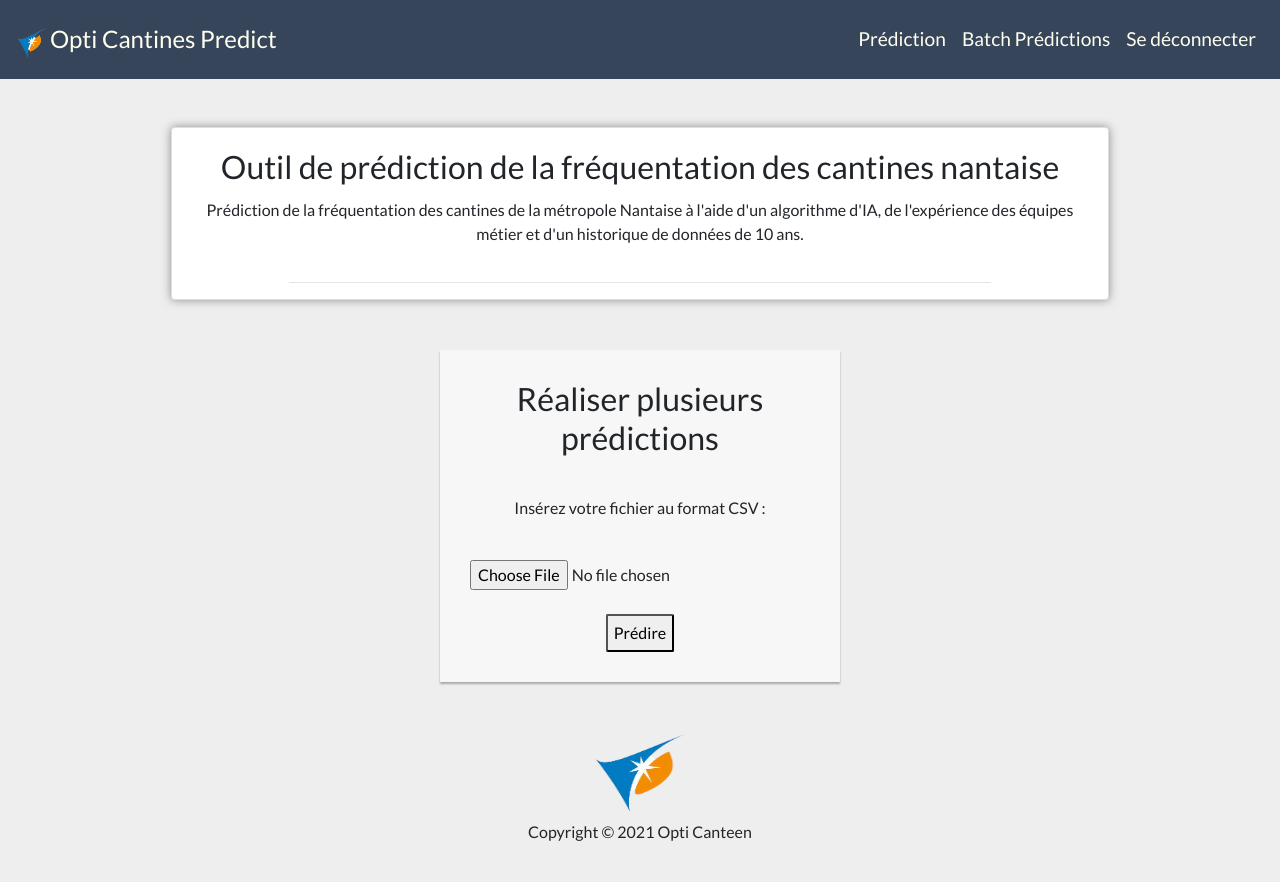
After one commit to qangelot/webapp_Nantes, a Flask app: page /multi_predict in a window 1280 px wide. The commit adds this page. Run offline with Flask 2, Linux system fonts and the light colour scheme; the visitor is signed in with stand-in values (Sample User, id 1); parts of the project's set-up code (start-up, migrations or seed data) failed here and were passed over; some libraries are stand-ins or nearby versions.

Commit message:
added the batch prediction page

```diff
--- a/webapp/canteen_predict/predict_routes.py
+++ b/webapp/canteen_predict/predict_routes.py
@@ -1,14 +1,18 @@
 from sys import version
-from flask import current_app as app
+import numpy as np
 import pandas as pd
 import datetime as dt
+import io
+from io import StringIO
+import json
+import requests
+from flask import current_app as app
 from flask import url_for, redirect, render_template, \
 request, make_response, Blueprint, flash
 from wtforms.form import Form
 from flask_login import login_required
-import json
-import requests
 from ..forms import PredictForm
+from werkzeug.utils import secure_filename
 
 
 # connect to the model API
@@ -52,6 +56,7 @@ def predict():
                 }
             ]
         }
+
         response = requests.post(URL, json=DATA)
         json_format = json.loads(response.text)
 
@@ -68,7 +73,54 @@ def predict():
     )
 
 
-@predict_bp.route('/analysis', methods=['POST', 'GET'])
+@predict_bp.route('/multi_predict', methods=['POST', 'GET'])
 @login_required
-def analysis():
-    pass
+def multi_predict():
+    """ Batch predictions page.
+    GET requests serve predict page.
+    POST requests validate form & post request to API."""
+
+    if request.method == 'POST':
+        if 'file' not in request.files:
+            return render_template(
+            "multi_predict.html"
+            )
+
+        f = request.files['file']
+        if f.filename == '':
+            return render_template(
+            "multi_predict.html"
+            )
+
+        if f and f.filename.rsplit('.', 1)[1].lower() == 'csv':
+            stream = io.StringIO(f.stream.read().decode("UTF8"), newline=None)
+            stream.seek(0)
+            result = stream.read()
+            df = pd.read_csv(StringIO(result))
+            cantine = df['cantine_nom'].iloc[0]
+            date_début = df['date'].iloc[0]
+            date_fin = df['date'].iloc[-1]
+            df['date'] = df['date'].apply(lambda x : dt.datetime.strptime(x, "%d/%m/%Y").strftime("%Y-%m-%d %H:%M:%S"))
+
+            # use to_dict instead of to_json
+            DATA = {
+                "inputs": df.replace({np.nan: None}).to_dict(orient='records')
+            }
+
+            response = requests.post(URL, json=DATA)
+            json_format = json.loads(response.text)
+            preds=['%.2f' % elem for elem in json_format['predictions']]
+            print(preds)
+
+            return render_template(
+                    "multi_predict.html",
+                    pred=preds,
+                    version=json_format['version'],
+                    cantine_nom=cantine,
+                    date_début=date_début,
+                    date_fin=date_fin
+                )
+
+    return render_template(
+            "multi_predict.html"
+            )
--- /dev/null
+++ b/webapp/canteen_predict/templates/multi_predict.html
@@ -0,0 +1,80 @@
+{% extends "base.html" %}
+
+{% block head %}
+
+{{ super() }}
+
+<style>
+.card{
+    text-align:center;
+    margin: 0 auto;
+    width: 75%;
+}
+.form-wrapper {
+    text-align:center;
+    width: 400px;
+    margin: 50px auto;
+}
+.form-wrapper form {
+    margin-bottom: 15px;
+    background: #f7f7f7;
+    box-shadow: 0px 2px 2px rgba(0, 0, 0, 0.3);
+    padding: 30px;
+}
+.form-wrapper h2 {
+    margin: 0 0 15px;
+}
+fieldset, .submit-button {
+    min-height: 38px;
+    border-radius: 2px;
+}
+</style>
+
+{% endblock %}
+
+{% block content %}
+
+{% include "nav_pred.html" %}
+
+
+<div class="container-fluid">
+
+	<div class="card mt-5" >
+		<div class="card-body">
+		<h2 class="card-title text-center">Outil de prédiction de la fréquentation des cantines nantaise</h2>
+		<p class="card-text text-center"> Prédiction de la fréquentation des cantines de la métropole Nantaise à l'aide d'un algorithme d'IA,
+            de l'expérience des équipes métier et d'un historique de données de 10 ans.</p>
+        </div>
+	<div class="sep"><hr/></div>
+    </div>
+
+    <div class="form-wrapper">
+
+                <form action="/multi_predict" method="post" enctype="multipart/form-data">
+                    <h2>Réaliser plusieurs prédictions</h2>
+                        </br>
+                        <p> Insérez votre fichier au format CSV : </p>
+                        </br>
+                        <input type="file" name="file" class="form-control-file" id="inputfile"/>
+                        </br>
+                    <button type="submit"  class="submit-button" >Prédire</button>
+                </form>
+    </div>
+
+
+    {% if pred %}
+    <div class="alert alert-success card" role="alert">
+        <h4 class="alert-heading"> Prédictions de fréquentation de la cantine {{ cantine_nom }} du {{ date_début }} au {{ date_fin}} : </h4>
+        </br>
+        {% for p in pred %}
+        <h4> <b> {{ p }} </b> </h4>
+        {% endfor %}
+        <hr>
+        <p> <i> Version du modèle : {{ version }} </i> </p>
+    </div>
+    {% endif %}
+
+
+</div>
+
+{% endblock %}
--- a/webapp/canteen_predict/templates/nav_pred.html
+++ b/webapp/canteen_predict/templates/nav_pred.html
@@ -15,7 +15,7 @@
         <a class="nav-link" href="{{ url_for('predict_bp.predict') }}"> <span class="link-nav"> Prédiction </span> </a>
 		</li>
 		<li class="nav-item">
-			<a class="nav-link" href="{{ url_for('predict_bp.analysis') }}"> <span class="link-nav"> Analyse des résultats </span> </a>
+			<a class="nav-link" href="{{ url_for('predict_bp.multi_predict') }}"> <span class="link-nav"> Batch Prédictions </span> </a>
 		</li>
 		{% if current_user.is_authenticated %}
 		<li class="nav-item">
--- a/webapp/canteen_predict/templates/predict.html
+++ b/webapp/canteen_predict/templates/predict.html
@@ -28,10 +28,6 @@ fieldset, .submit-button {
     min-height: 38px;
     border-radius: 2px;
 }
-.submit-button {
-    font-size: 15px;
-    font-weight: bold;
-}
 </style>
 
 {% endblock %}
@@ -42,7 +38,6 @@ fieldset, .submit-button {
 
 
 <div class="container-fluid">
-	<!--chart descriptions-->
 
 	<div class="card mt-5" >
 		<div class="card-body">
```
Also changed, not shown: webapp/data/inputs_test.csv (added, +11 -0 lines), webapp/canteen_predict/templates/analysis.html (deleted).
